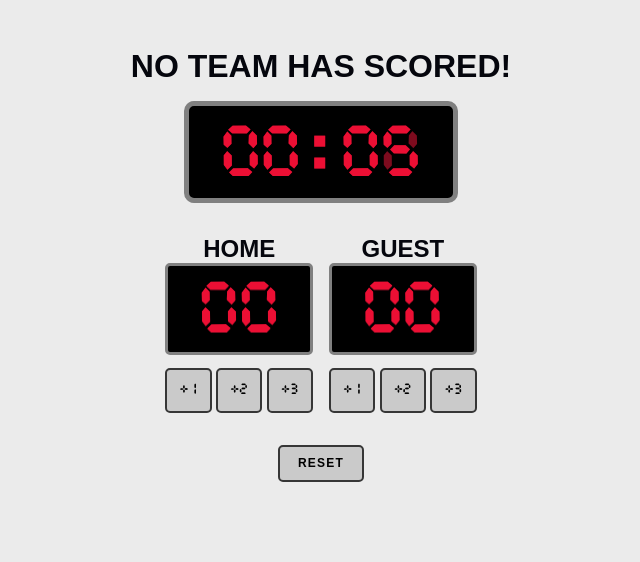
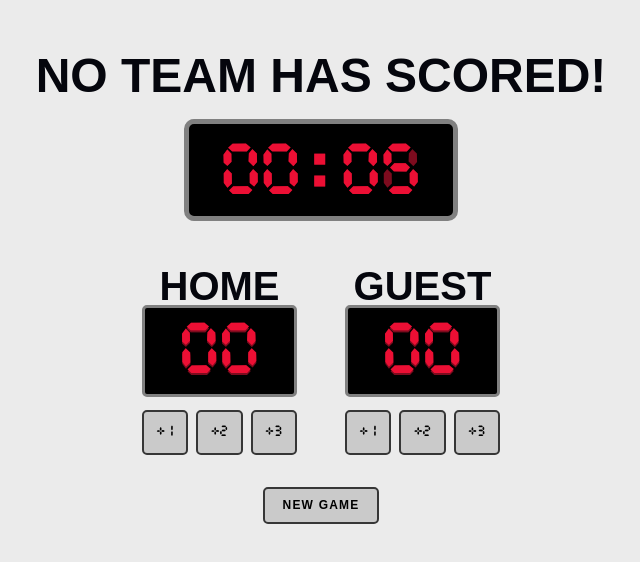
Before and after one commit to SondreHal/SoloProject-BasketballScoreboard, a plain HTML site: page index.html in a window 1280 px wide. Shown: the whole page, without its empty margins (319-959 px from the left). Drawn offline with Linux system fonts and the light colour scheme.

Commit message:
css cleanup

```diff
--- a/index.html
+++ b/index.html
@@ -58,23 +58,23 @@
 					</p>
 				</div>
 
-				<div>
+				<div class="btn_score_container">
 					<button
-						class="score-btn"
+						class="btn_score"
 						onclick="home(1)"
 					>
 						+1
 					</button>
 
 					<button
-						class="score-btn"
+						class="btn_score"
 						onclick="home(2)"
 					>
 						+2
 					</button>
 
 					<button
-						class="score-btn"
+						class="btn_score"
 						onclick="home(3)"
 					>
 						+3
@@ -104,23 +104,23 @@
 					</p>
 				</div>
 
-				<div>
+				<div class="btn_score_container">
 					<button
-						class="score-btn"
+						class="btn_score"
 						onclick="guests(1)"
 					>
 						+1
 					</button>
 
 					<button
-						class="score-btn"
+						class="btn_score"
 						onclick="guests(2)"
 					>
 						+2
 					</button>
 
 					<button
-						class="score-btn"
+						class="btn_score"
 						onclick="guests(3)"
 					>
 						+3
@@ -134,7 +134,7 @@
 			onclick="newGame()"
 			class="reset-btn"
 		>
-			RESET
+			NEW GAME
 		</button>
 	</body>
 </html>
--- a/style.css
+++ b/style.css
@@ -10,33 +10,41 @@
 }
 
 body {
-	background-color: #ebebeb;
+	background: #ebebeb;
 	color: #05060d;
 	font-family: Arial, Helvetica, sans-serif;
 	padding-top: 3rem;
 	text-align: center;
 }
 h1 {
+	font-size: 48px;
+	font-weight: 700;
 	margin-bottom: 1rem;
 }
+h2 {
+	font-size: 40px;
+	font-weight: 700;
+	line-height: 35.89px;
+}
 p {
-	font-family: Crsd;
+	font-family: Crsd, Arial, Helvetica, sans-serif;
 }
+
 button {
-	background-color: #cacaca;
+	background: #cacaca;
 	border-radius: 5px;
 	border: 2px solid #363636;
 }
 button:hover {
-	background-color: #dedddd;
+	background: #dedddd;
 	cursor: pointer;
 }
 
 .timer-container {
-	background-color: black;
+	background: black;
 	border-radius: 10px;
 	border: 5px solid grey;
-	margin: 0 auto 2rem;
+	margin: 0 auto 3rem;
 	padding: 1rem 2rem 0.4rem;
 	position: relative;
 	width: fit-content;
@@ -61,25 +69,31 @@ button:hover {
 .score-container {
 	display: flex;
 	flex-wrap: wrap;
-	gap: 1rem;
+	gap: 3rem;
 	justify-content: center;
 	margin: 0 auto 2rem;
 	width: fit-content;
 }
 .score-num-container {
-	background-color: black;
+	background: black;
 	border-radius: 5px;
 	border: 3px solid grey;
 	margin-bottom: 0.8rem;
 	padding: 0.7rem 0 0.3rem;
 	position: relative;
+	width: 155px;
 	z-index: -2;
 }
 .score {
 	color: #ec0f34;
 	font-size: 64px;
 }
-.score-btn {
+
+.btn_score_container {
+	display: flex;
+	justify-content: space-between;
+}
+.btn_score {
 	font-family: Crsd;
 	padding: 0.8rem;
 }
```
